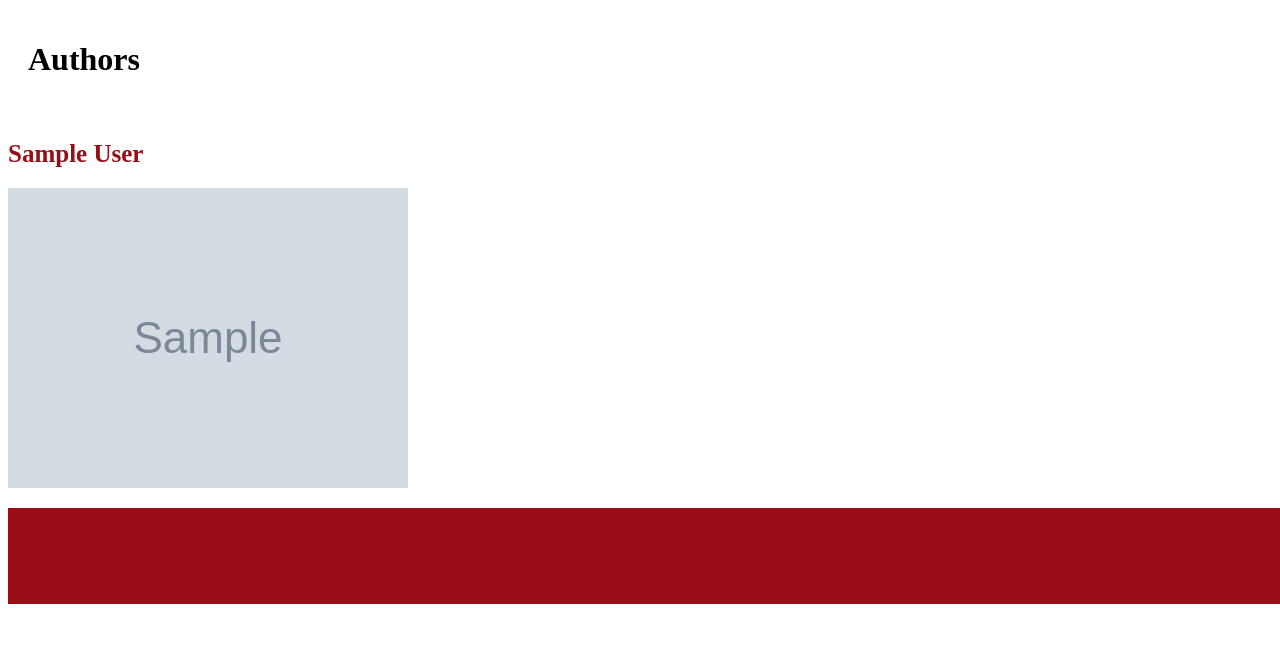
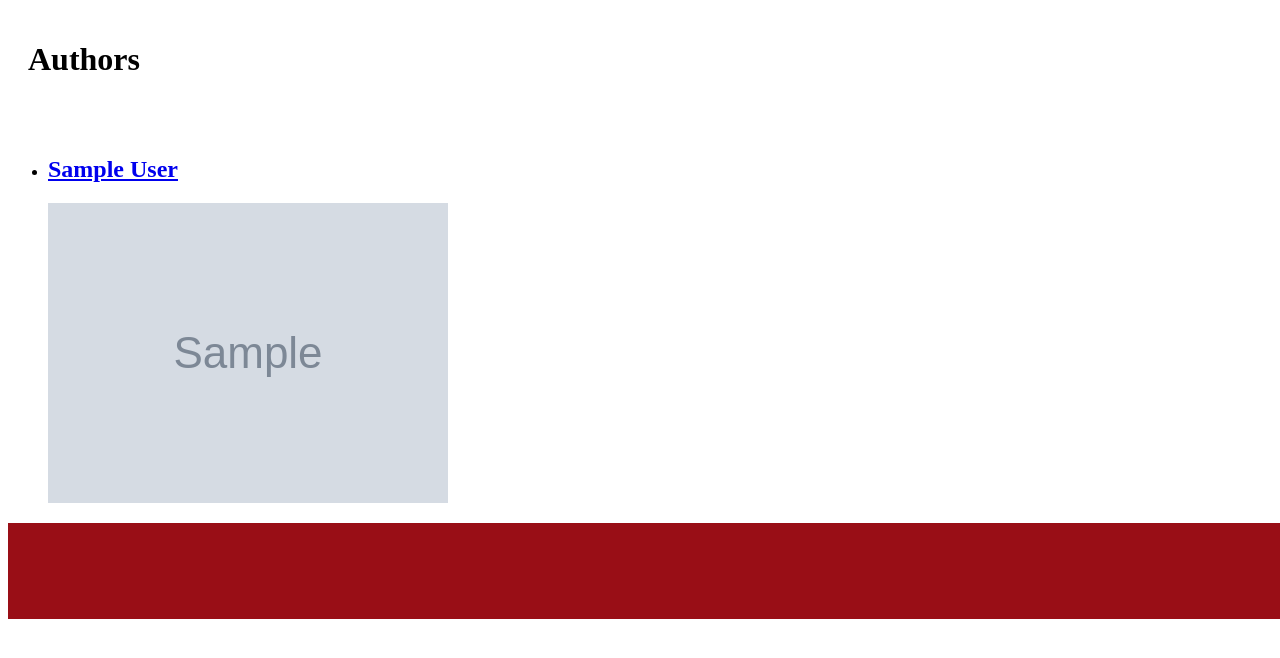
Before and after one commit to amymhaddad/upcase_booklist_app, a Flask app: template upcase_booklist_app/templates/authors.html in a window 1280 px wide. Shown: the part 111-769 px from the top of the page. Run offline with Flask 2, Linux system fonts and the light colour scheme; the template is opened without the code that fills it: most values are stand-ins (such as "Sample title", 1, 10 or a date in 2020); grey boxes marked "Sample" are stand-in pictures; parts of the project's set-up code (start-up, migrations or seed data) failed here and were passed over.

Commit message:
Final changes for PR review

```diff
--- a/upcase_booklist_app/static/main.css
+++ b/upcase_booklist_app/static/main.css
@@ -53,38 +53,40 @@
 }
 
 
-/*authors*/
-.names a{
-    font-size: 25px;
-    color: #990E16;
-    text-decoration: none;
-}
-
-.names a:hover {
-    color: #990E16;
-    text-decoration: underline;
-}
-
-
-
-/*books.html */
-
+/*authors and books have the same flexbox setup*/
 .column {
     display: flex;
     flex-direction: column;
     flex-wrap: row wrap;
 }
 
-.books {
+
+.authors .books {
     margin: 0;
     padding: 0;
     list-style: none;
     border-bottom: 1px solid black;
     padding: 20px;
     margin:10px;
+
+
 }
 
-.book-links a {
+.author-name .a {
+    font-size: 25px;
+    font-weight: bold;
+    color: #990E16;
+    text-decoration: none;
+}
+
+.author-name a:hover {
+    color: #990E16;
+    text-decoration: underline;
+}
+
+/*books.html */
+
+.book-links .a {
     font-size: 25px;
     font-weight: bold;
     color: #990E16;
--- a/upcase_booklist_app/templates/authors.html
+++ b/upcase_booklist_app/templates/authors.html
@@ -5,6 +5,7 @@
         <link rel="stylesheet" href="{{ url_for('static', filename='main.css') }}">
         <meta name="viewport" content="width=device-width, initial-scale=1.0">
     </head>
+
 
     <body>
         <nav class="page-header">
@@ -18,17 +19,20 @@
             <h1>Authors</h1>
         </div>
 
-        <div>
+        <div class="column">
             {% for book_id, details in books.items() %}
-                <p>
-                    <a href="{{ url_for('single_book', book_id=book_id) }}">
-                    <h2 class="names">{{ details['author'] }}</h2>
-                    <img src="{{ details['image'] }}" alt="{{ details['title'] }}">
-                </a></p>
+
+            <ul class="authors">
+                <li><a href="{{ url_for('single_book', book_id=book_id) }}">
+                    <h2 class="author-name">{{ details['author'] }}</h2>
+                    <img class="author-name" src="{{ details['image'] }}" alt="{{ details['title'] }}">
+
+                </a></li>
+            </ul>
             {% endfor %}
+
         </div>
-
-         <div class="footer"></div>
+        <div class="footer"></div>
 
     </body>
 </html>
--- a/upcase_booklist_app/templates/books.html
+++ b/upcase_booklist_app/templates/books.html
@@ -20,8 +20,6 @@
 
 
         <div class="column">
-
-
             {% for book_id, details in books.items() %}
 
             <ul class="books">
--- a/upcase_booklist_app/templates/index.html
+++ b/upcase_booklist_app/templates/index.html
@@ -14,11 +14,7 @@
             </ul>
         </nav>
 
-
-
         <div class="footer-index"></div>
-
-
 
     </body>
 </html>
```
